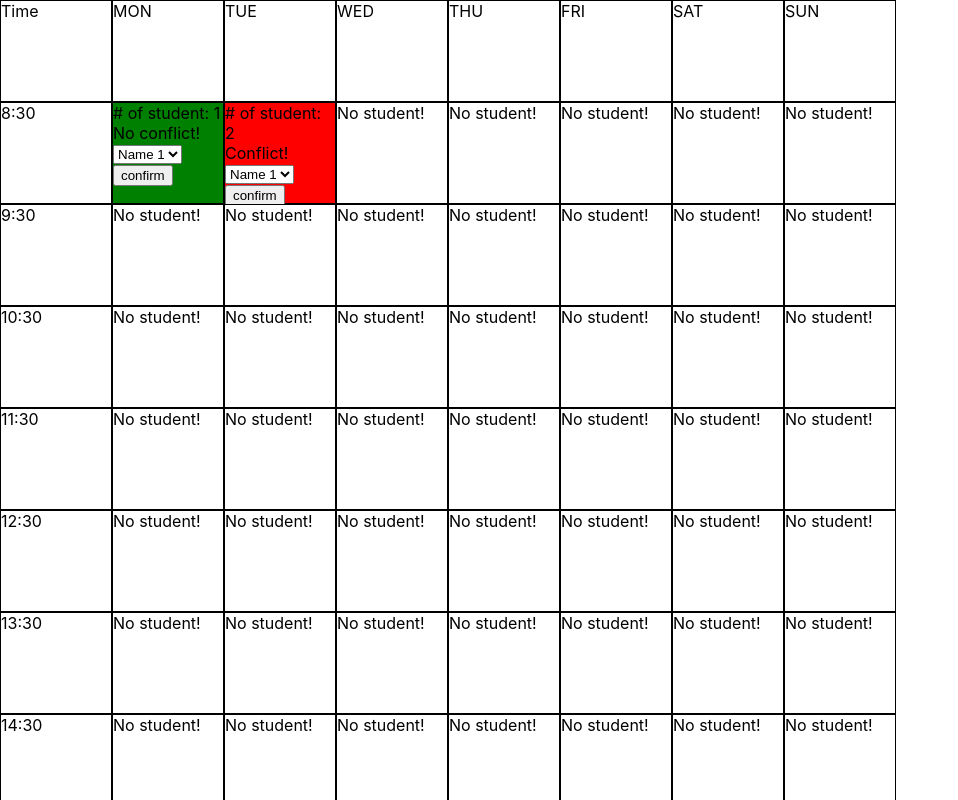
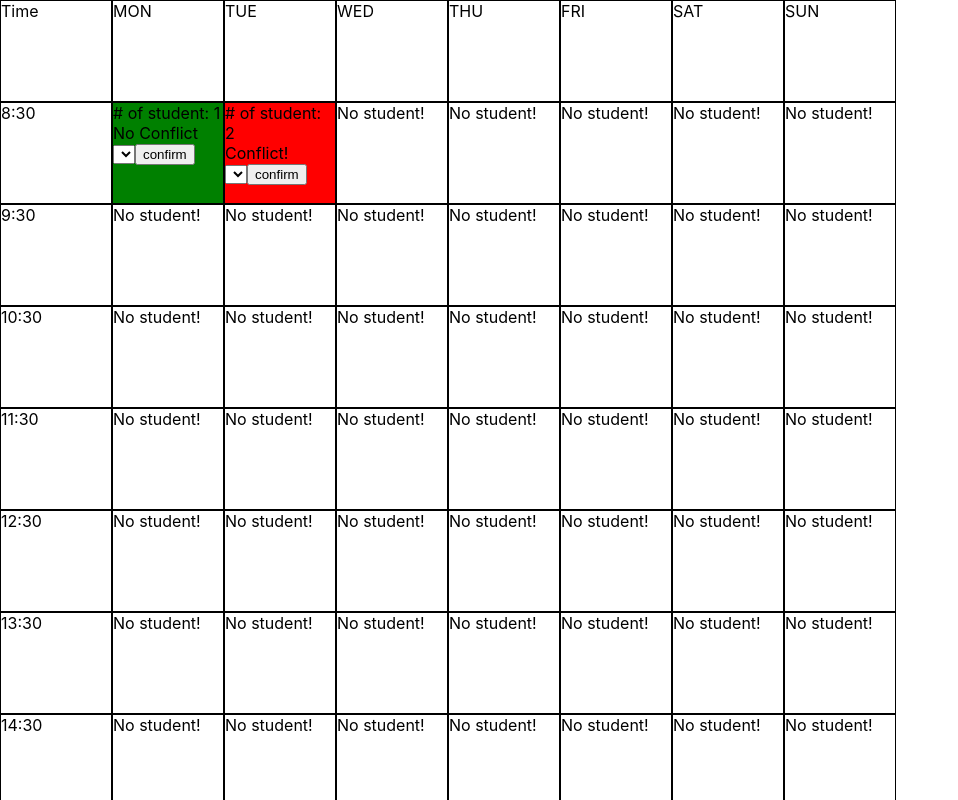
Before and after one commit to wyc1997/class_assignment_v2, a React (Create React App) app in the folder client/: page /form in a window 1280 px wide. Shown: the top 800 px of the page, without its empty margins (0-958 px from the left). Built offline with nearby package versions, Linux system fonts and the light colour scheme.

Commit message:
updated assignmentTable to pass down studentData from top level

```diff
--- a/client/src/AssignmentTable.js
+++ b/client/src/AssignmentTable.js
@@ -13,26 +13,26 @@ class AssignmentTable extends React.Component
         }
         arr[0][0] = 1
         arr[0][1] = 2
-        this.state={data:arr}
+        this.state={tableData:arr, studentData:[]}
     }
 
     render()
     {
-        var result = []
-        for (var i = 0; i < 13; i++)
-        {
-            var temp = []
-            for (var j = 0; j < 7; j++)
-            {
-                if (this.state.data[i][j] == 0)
-                {
-                    temp.push("No student")
-                }
-            }
-            result.push(temp)
-        }
+        // var result = []
+        // for (var i = 0; i < 13; i++)
+        // {
+        //     var temp = []
+        //     for (var j = 0; j < 7; j++)
+        //     {
+        //         if (this.state.TableData[i][j] == 0)
+        //         {
+        //             temp.push("No student")
+        //         }
+        //     }
+        //     result.push(temp)
+        // }
 
-        return (<TimeTable data={this.state.data} content={result}/>)
+        return (<TimeTable data={this.state.tableData} content={this.state.studentData}/>)
     }
 }
 
@@ -46,24 +46,23 @@ function Content(props)
     {
         return <div>No student!</div>
     }
-    else if (props.cellData == 1)
-    {
-        return (<div>
-            <div># of student: 1</div>
-            <div>No conflict!</div>
-            <select><option>Name 1</option></select>
-            <button>confirm</button>
-        </div>)
-    }
     else
     {
+        var status
+        if (props.cellData == 1)
+        {
+            status = 'No Conflict'
+        }
+        else
+        {
+            status = 'Conflict!'
+        }
+        var list = props.content.map((item)=>{return(<option>{item.name}</option>)})
+
         return (<div>
             <div># of student: {props.cellData}</div>
-            <div>Conflict!</div>
-            <select>
-                <option>Name 1</option>
-                <option>Name 2</option>
-            </select>
+            <div>{status}</div>
+            <select>{list}</select>
             <button>confirm</button>
         </div>)
     }
@@ -108,9 +107,28 @@ function Row(props)
 {
     var list = []
     list.push(<Cell functional={true} key={-1} row={props.row} col={-1} content={props.time} />)
-    for (var i = 0; i < 7; i++)
+    if (props.functional)
     {
-        list.push(<Cell functional={props.functional} key={i} row={props.row} col ={i} cellData={props.rowData[i]} content={props.content[i]}/>)
+        for (var i = 0; i < 7; i++)
+        {
+
+            list.push(<Cell functional={true} key={i} row={props.row} col ={i} cellData={props.rowData[i]} content={props.content[i]}/>)
+        }
+    }
+    else
+    {
+        for (var i = 0; i < 7; i++)
+        {
+            var arr = []
+            for (var j = 0; j < props.content.length; j++)
+            {
+                if (props.content[j].col == i)
+                {
+                    arr.push(props.content[j])
+                }
+            }
+            list.push(<Cell functional={false} key={i} row={props.row} col={i} cellData={props.rowData[i]} content={arr} />)
+        }
     }
     return <div style={{display:"flex"}} >{list}</div>
 }
@@ -122,7 +140,15 @@ function TimeTable(props)
     for (var i = 0; i < 13; i++)
     {
         var timeSlot = (i + 8).toString() + ":30"
-        list.push(<Row functional={false} key = {i} row={i} time={timeSlot} rowData={props.data[i]} content={props.content[i]} />)
+        var arr = []
+        for (var j = 0; j < props.content.length; j++)
+        {
+            if (props.content[j].row == i)
+            {
+                arr.push(props.content[j])
+            }
+        }
+        list.push(<Row functional={false} key = {i} row={i} time={timeSlot} rowData={props.data[i]} content={arr} />)
     }
     return (<div>
         <div style={{display:"flex"}}><Row functional={true} row={-1} rowData={[]} time={"Time"} content={["MON","TUE","WED","THU","FRI","SAT","SUN"]} /></div>
```
